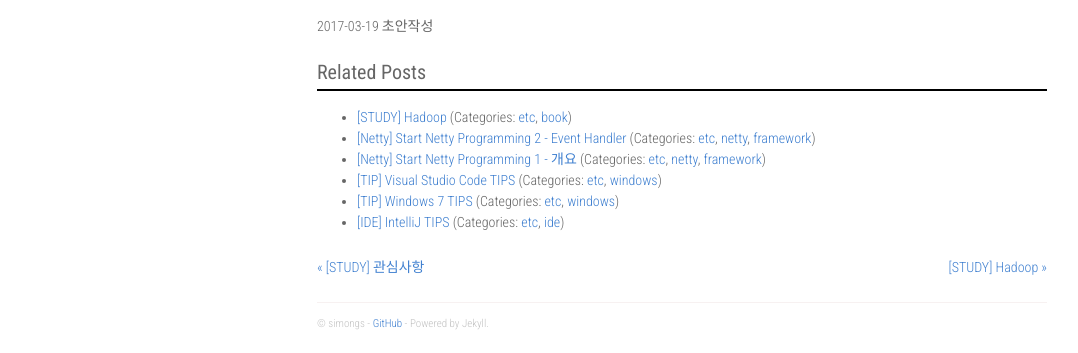
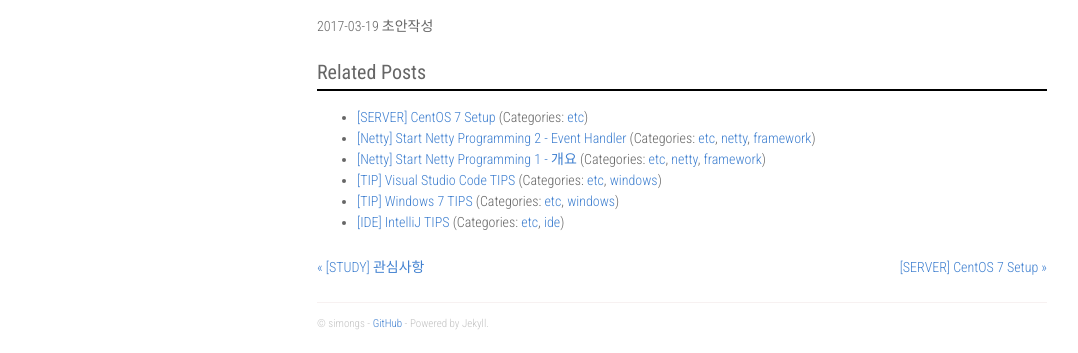
Before and after one commit to simongs/simongs.github.io, a Jekyll site: the page built from _posts/2017-03-19-[BOOK] 유시민의 글쓰기 특강.markdown, in a window 1280 px wide and 900 px high, scrolled down 896 px. Shown: the part 544-897 px from the top of the window, without its empty margins (53-1131 px from the left). Built offline with Jekyll 4.4.1, drawn with Linux system fonts in a browser that asks for light colours; nearby versions of some CDN libraries; comment, search, counter and statistics services are not loaded.

Commit message:
커밋앤 푸쉬하고 싶다

```diff
--- a/_posts/2017-03-19-[BOOK] 유시민의 글쓰기 특강.markdown
+++ b/_posts/2017-03-19-[BOOK] 유시민의 글쓰기 특강.markdown
@@ -2,7 +2,7 @@
 layout: post
 title: "[BOOK] 유시민의 글쓰기 특강"
 date:   2017-03-19 09:00:00 +0900
-categories: etc book
+categories: etc
 ---
 
 ## 유시민의 글쓰기 특강
--- a/_posts/2017-03-20-[STUDY] Hadoop.markdown
+++ /dev/null
@@ -1,6 +0,0 @@
----
-layout: post
-title: "[STUDY] Hadoop"
-date:   2017-03-20 09:00:00 +0900
-categories: etc book
----
--- a/_posts/2017-04-19-[SERVER] CentOS 7 Setup.markdown
+++ b/_posts/2017-04-19-[SERVER] CentOS 7 Setup.markdown
@@ -2,7 +2,7 @@
 layout: post
 title: "[SERVER] CentOS 7 Setup"
 date:   2017-04-19 17:45:49 +0900
-categories: database
+categories: etc
 ---
 
 ## 네이버 클라우드 플랫폼
```
